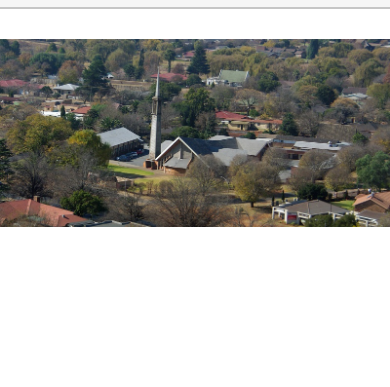
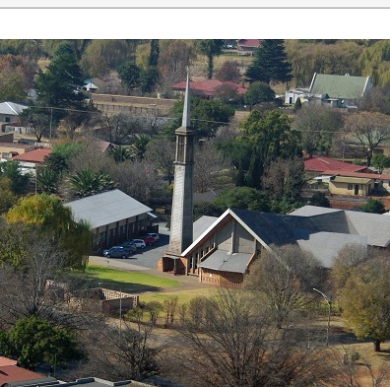
Before and after one commit to stephangriesel/ngk-site, a plain HTML site: page index.html in a window 390 px wide. Shown: the part 518-905 px from the top of the page. Before the commit the page ends 844 px from the top, so only its background shows below. Drawn offline with Linux system fonts and the light colour scheme.

Commit message:
responsify main image

```diff
--- a/css/style.css
+++ b/css/style.css
@@ -115,6 +115,11 @@ footer {
         width:100%;
     }
 
+    .mainpage {
+        content: url("../img/mainpage-mobile.jpg");
+        background: #000;
+    }
+
     .header {
         content: url("../img/header-mobile.jpg");
         background: #000;
```
Also changed, not shown: img/mainpage-mobile.jpg (added).
